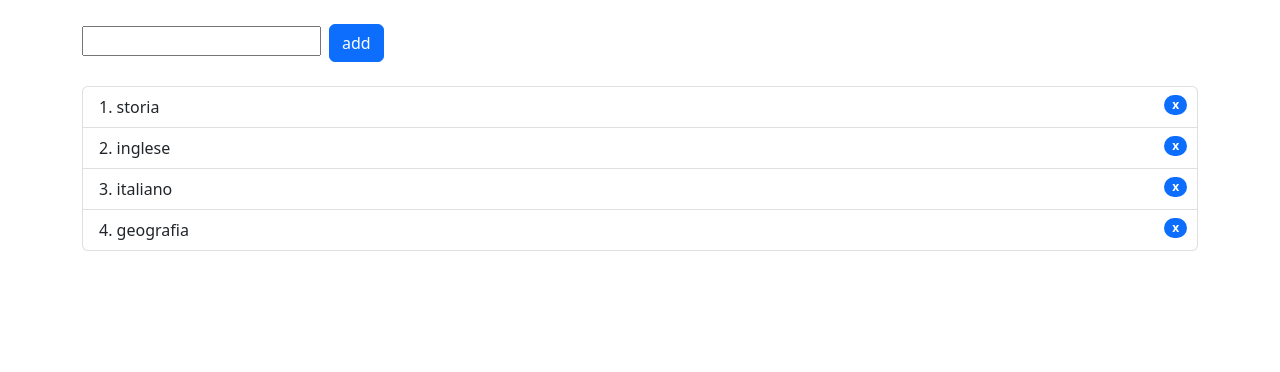
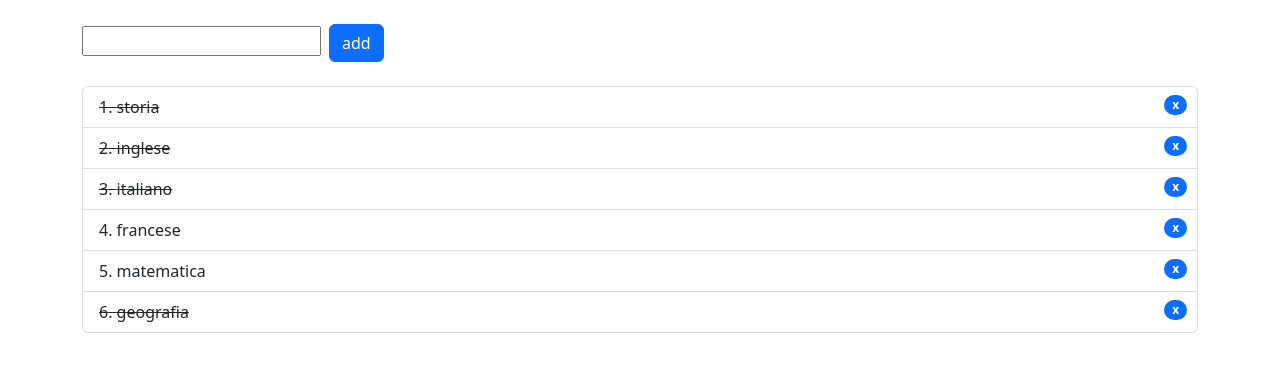
Before and after one commit to Emanuele-Fasciano/vue-todolist, a plain HTML site: page index.html in a window 1280 px wide. Drawn offline with nearby package versions, Linux system fonts and the light colour scheme.

Commit message:
fix exercise

```diff
--- a/css/style.css
+++ b/css/style.css
@@ -6,9 +6,14 @@
      max-width: 100%;
  }
 
- ol li span{
+.badge{
     cursor: pointer;
      position: absolute;
      right: 0;
      margin-right: 10px;
  }
+
+
+ .testoSbarrato{
+    text-decoration: line-through;
+ }
--- a/index.html
+++ b/index.html
@@ -37,8 +37,11 @@
             add
         </button>
         <ol class="list-group list-group-numbered">
-            <li v-for="(compito, index) in materieFatte"
-            class="list-group-item">{{ compito.materia }}
+            <li v-for="(compito, index) in listaCompiti"
+                class="list-group-item"
+                :class="(compito.svolto) ? 'testoSbarrato' : ''">
+                <span @click="materiaSvolta(compito)">{{ compito.materia }}</span>
+
                 <span class=" badge bg-primary rounded-pill"
                       @click="removeItem(index)">
                       x
--- a/js/main.js
+++ b/js/main.js
@@ -55,20 +55,16 @@ const app = Vue.createApp({
                 },
             ],
 
-            testoSbarrato: "text-decoration-line-through",
-
-            nuovoItem: {},
+            nuovoItem: {
+                materia: "",
+                svolto: false
+            },
 
         }
     },
 
     computed: {
-        materieFatte(){
-           return this.listaCompiti.filter((compito) =>{
-            return compito.svolto
 
-           })
-        },
 
     },
 
@@ -80,11 +76,17 @@ const app = Vue.createApp({
 
         addItem(){
             const itemStatico = {
-                materia: this.nuovoItem.materia
+                materia: this.nuovoItem.materia,
+                svolto: false
             }
 
-            this.materieFatte.push(itemStatico)
+            this.listaCompiti.push(itemStatico);
 
+            this.nuovoItem.materia = "";
+        },
+
+        materiaSvolta(compito){
+            compito.svolto = !compito.svolto
         }
 
     }
```
